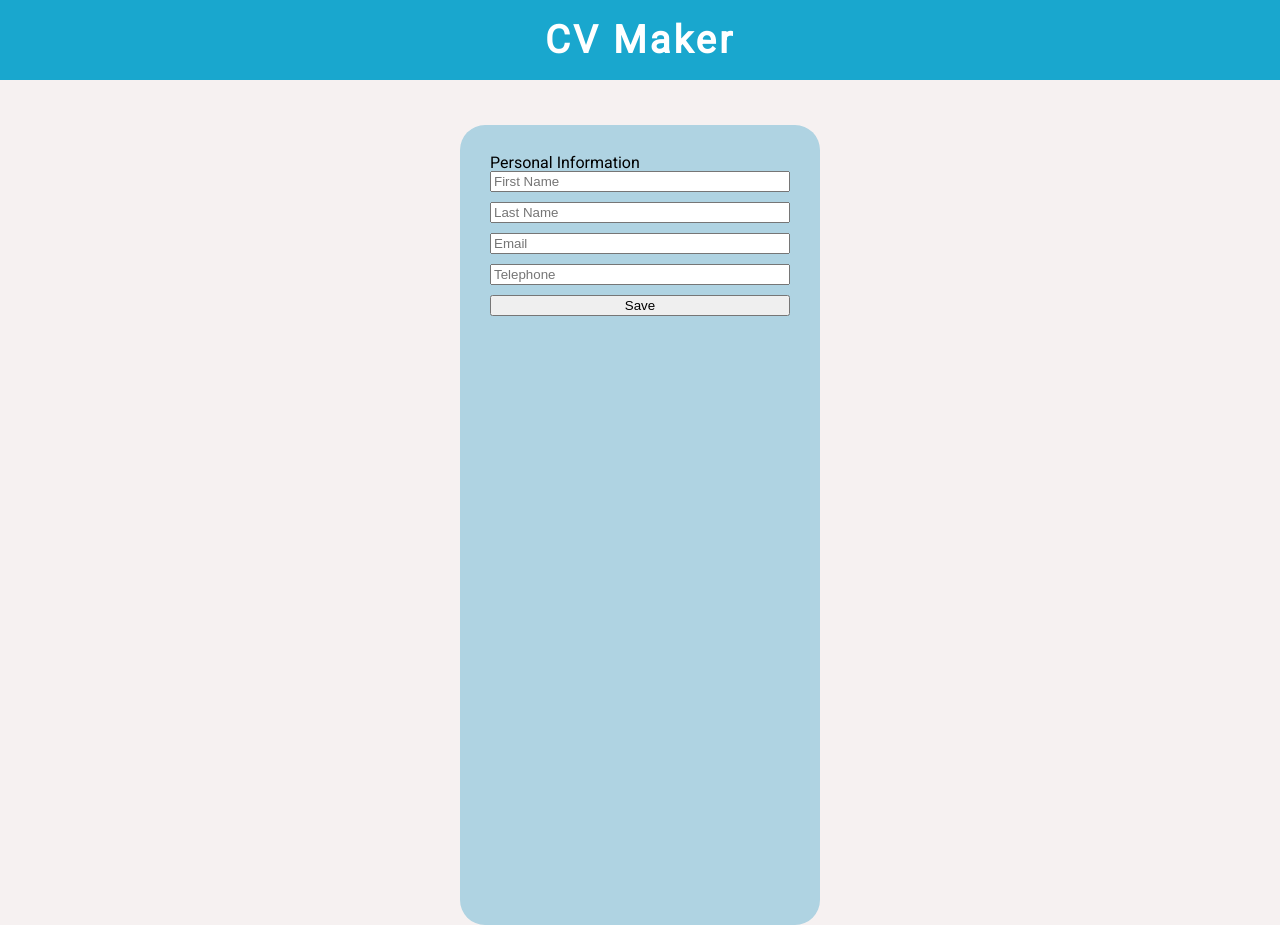
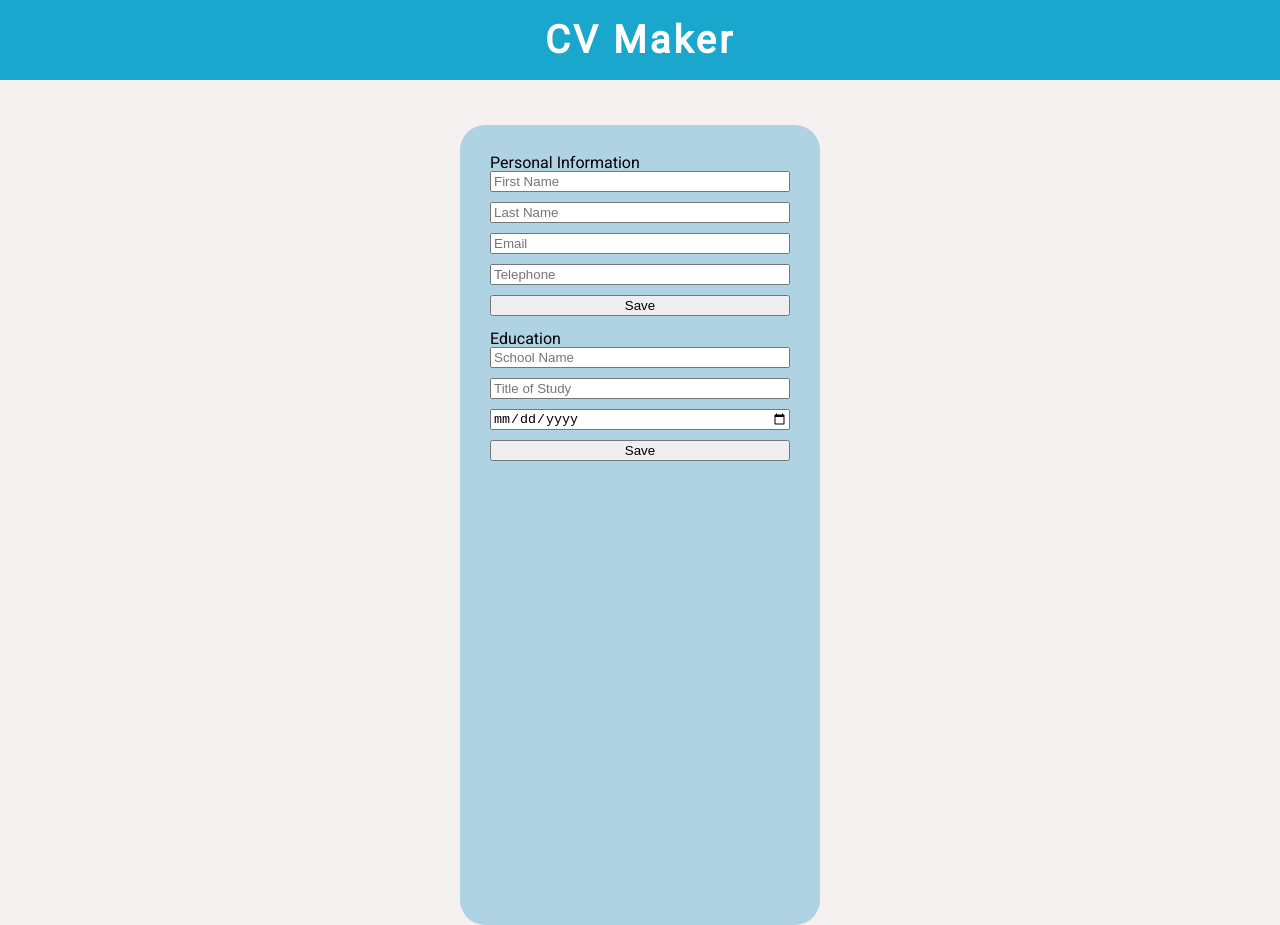
Before and after one commit to 6604062630064/cv-project, a React (Create React App) app: page / in a window 1280 px wide. Built offline with nearby package versions, Linux system fonts and the light colour scheme.

Commit message:
Add second section

```diff
--- a/src/App.js
+++ b/src/App.js
@@ -1,6 +1,6 @@
 import "./style/App.css";
 import General from "./components/General.js";
-
+import Education from "./components/Education";
 function App() {
 	return (
 		<div className="App">
@@ -10,6 +10,7 @@ function App() {
 			<div className="content">
 				<div className="outer">
 					<General />
+					<Education />
 				</div>
 			</div>
 		</div>
--- /dev/null
+++ b/src/components/Education.js
@@ -0,0 +1,102 @@
+import React from "react";
+
+const BForm = ({
+	schoolName,
+	titleOfStudy,
+	date,
+	onSubmitForm,
+	handleChange,
+}) => {
+	return (
+		<form action="" onSubmit={onSubmitForm}>
+			<input
+				onChange={handleChange}
+				value={schoolName}
+				type="text"
+				id="schoolName"
+				name="schoolName"
+				placeholder="School Name"
+			/>
+			<input
+				type="text"
+				id="titleOfStudy"
+				name="titleOfStudy"
+				onChange={handleChange}
+				value={titleOfStudy}
+				placeholder="Title of Study"
+			/>
+			<input
+				type="date"
+				onChange={handleChange}
+				value={date}
+				id="date"
+				name="date"
+			/>
+
+			<button type="submit">Save</button>
+		</form>
+	);
+};
+
+const Display = ({ schoolName, titleOfStudy, date, onSubmitForm }) => {
+	return (
+		<div className="information">
+			<p>School Name: {schoolName}</p>
+			<p>Title of Study: {titleOfStudy}</p>
+			<p>date: {date}</p>
+			<button onClick={onSubmitForm}>Edit</button>
+		</div>
+	);
+};
+
+class Education extends React.Component {
+	constructor() {
+		super();
+		this.state = {
+			isSubmitted: false,
+			schoolName: "",
+			titleOfStudy: "",
+			date: "",
+		};
+	}
+
+	handleChange = (e) => {
+		e.preventDefault();
+		this.setState({
+			[e.target.id]: e.target.value,
+		});
+	};
+
+	onSubmitForm = (e) => {
+		e.preventDefault();
+		this.setState({
+			isSubmitted: !this.state.isSubmitted,
+		});
+	};
+	render() {
+		const { isSubmitted, schoolName, titleOfStudy, date } = this.state;
+		return (
+			<div className="education">
+				<h3>Education</h3>
+				{isSubmitted ? (
+					<Display
+						schoolName={schoolName}
+						titleOfStudy={titleOfStudy}
+						date={date}
+						onSubmitForm={this.onSubmitForm}
+					/>
+				) : (
+					<BForm
+						schoolName={schoolName}
+						titleOfStudy={titleOfStudy}
+						date={date}
+						handleChange={this.handleChange}
+						onSubmitForm={this.onSubmitForm}
+					/>
+				)}
+			</div>
+		);
+	}
+}
+
+export default Education;
--- a/src/style/App.css
+++ b/src/style/App.css
@@ -83,6 +83,9 @@ h1 {
 }
 
 .outer {
+    display: flex;
+    flex-direction: column;
+    gap: 15px;
     background-color: #AFD3E2;
     padding: 30px;
     border-radius: 25px;
@@ -94,3 +97,10 @@ form {
     flex-direction: column;
     gap: 10px;
 }
+
+.information {
+    display: flex;
+    flex-direction: column;
+    margin-top: 15px;
+    gap: 15px;
+}
```
